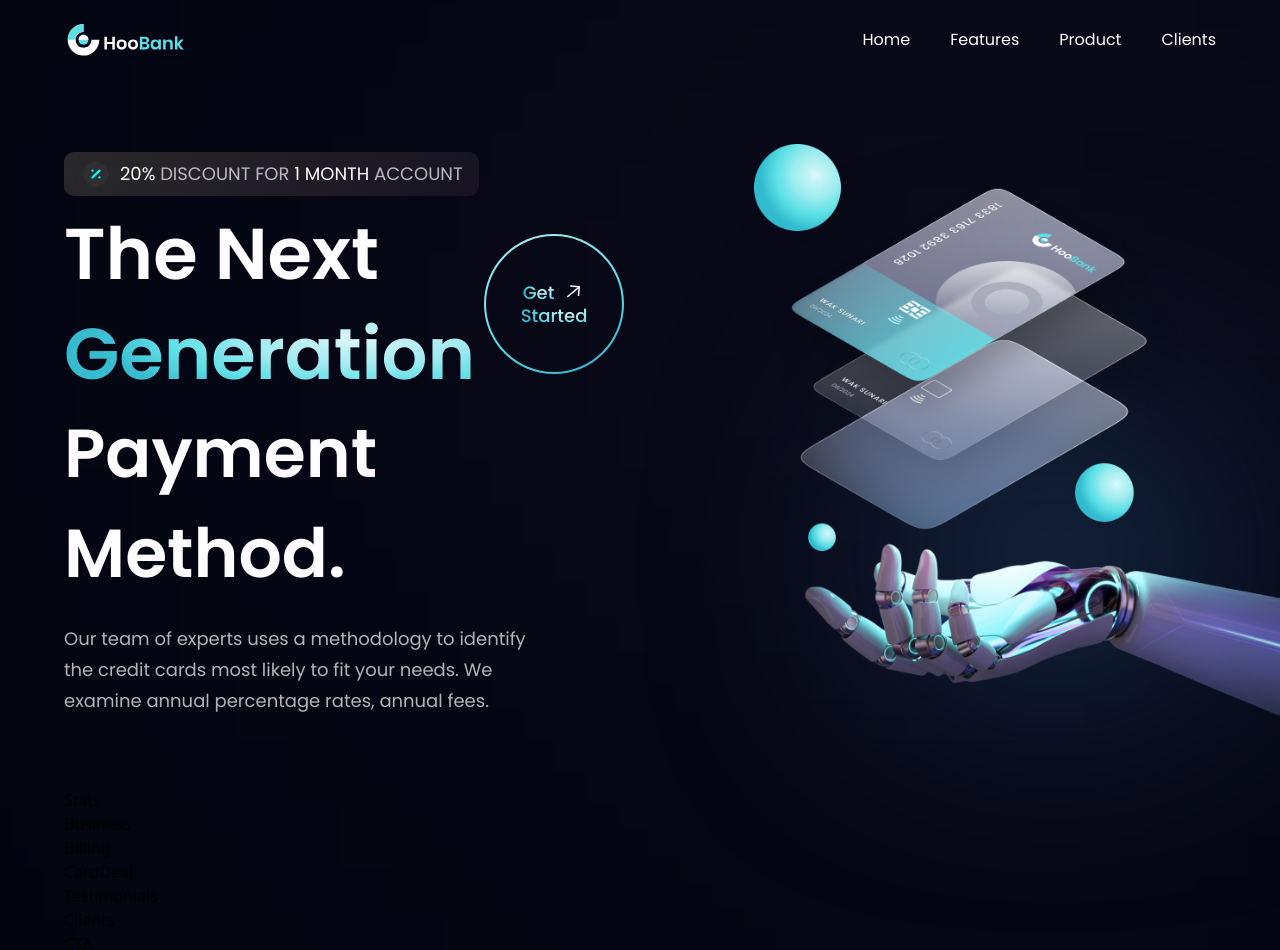
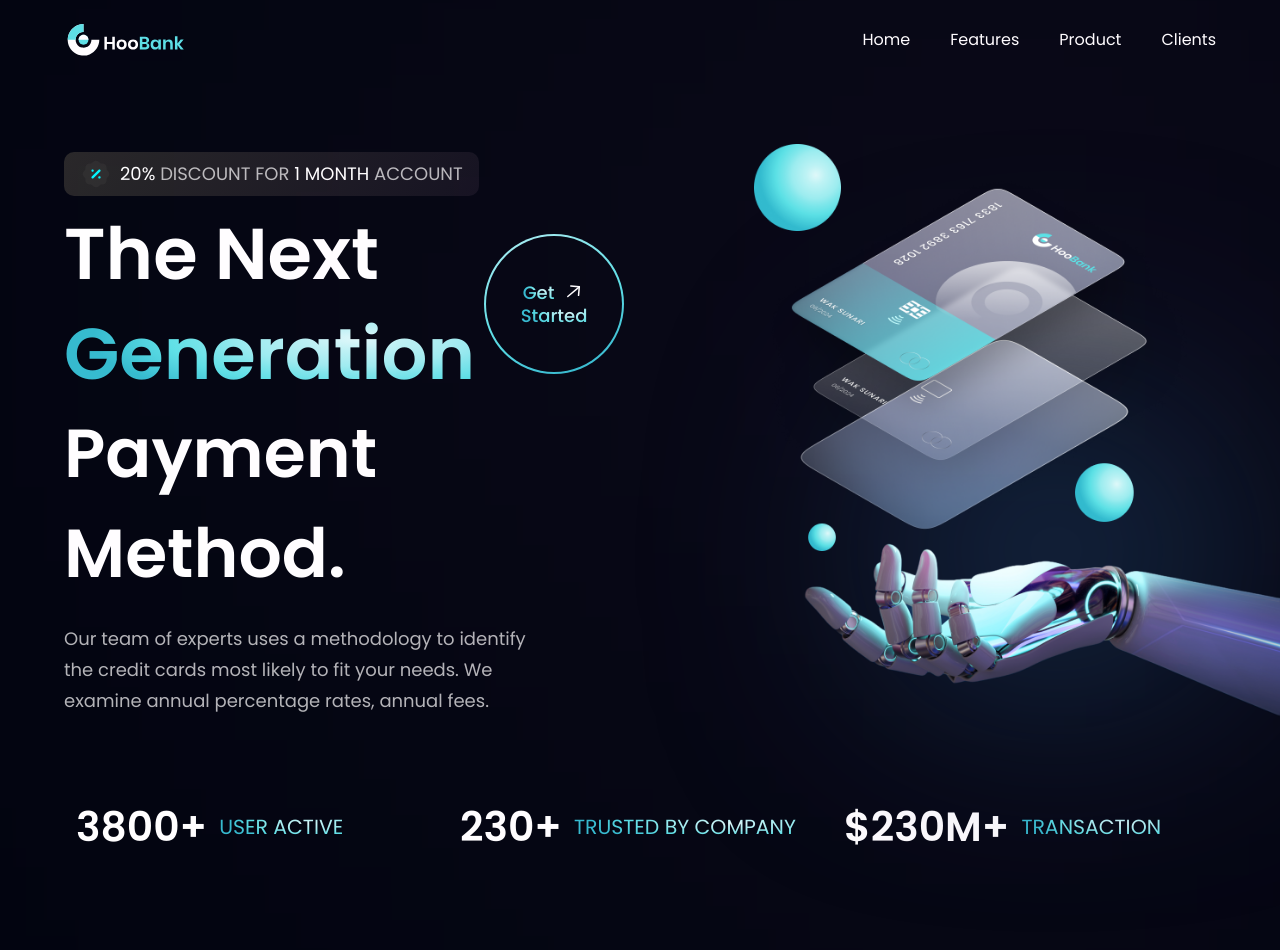
Before and after one commit to SaadEssam/hoobank-template-react, a React (Vite) app: page / in a window 1280 px wide. Shown: the top 950 px of the page. Built offline with nearby package versions, Linux system fonts and the light colour scheme.

Commit message:
Stats component

```diff
--- a/src/components/Stats.jsx
+++ b/src/components/Stats.jsx
@@ -1,9 +1,22 @@
 import React from 'react'
+import { stats } from '../constants'
+import styles from '../style'
 
-const Stats = () => {
-  return (
-    <div>Stats</div>
-  )
-}
+const Stats = () => (
+  <section className={`${styles.flexCenter} flex-row flex-wrap sm:mb-20 mb-6`}>
+    {stats.map((stat) => (
+      <div key={stat.id} className={`flex-1 flex justify-start items-center flex-row m-3`} >
+        <h4 className="font-poppins font-semibold xs:text-[40.89px] text-[30.89px]
+        xs:leading-[53.16px] leading-[43.16px] text-white">
+          {stat.value}
+        </h4>
+        <p className="font-poppins font-normal xs:text-[20.45px] text-[15.45px]
+        xs:leading-[26.58px] leading-[21.58px] text-gradient uppercase ml-3">
+          {stat.title}
+        </p>
+    </div>
+    ))}
+  </section>
+)
 
 export default Stats
```
